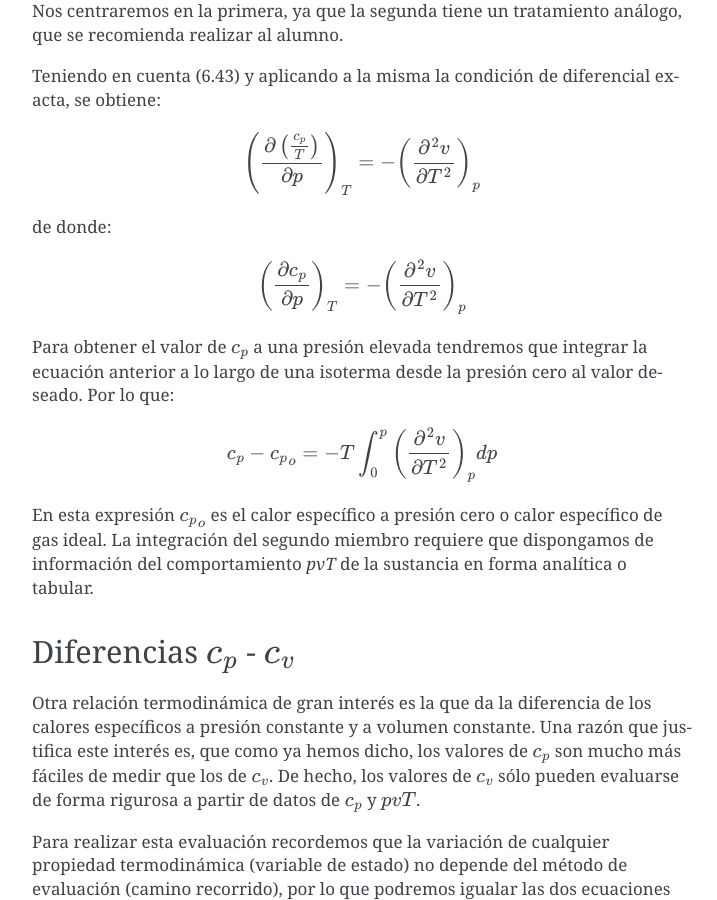
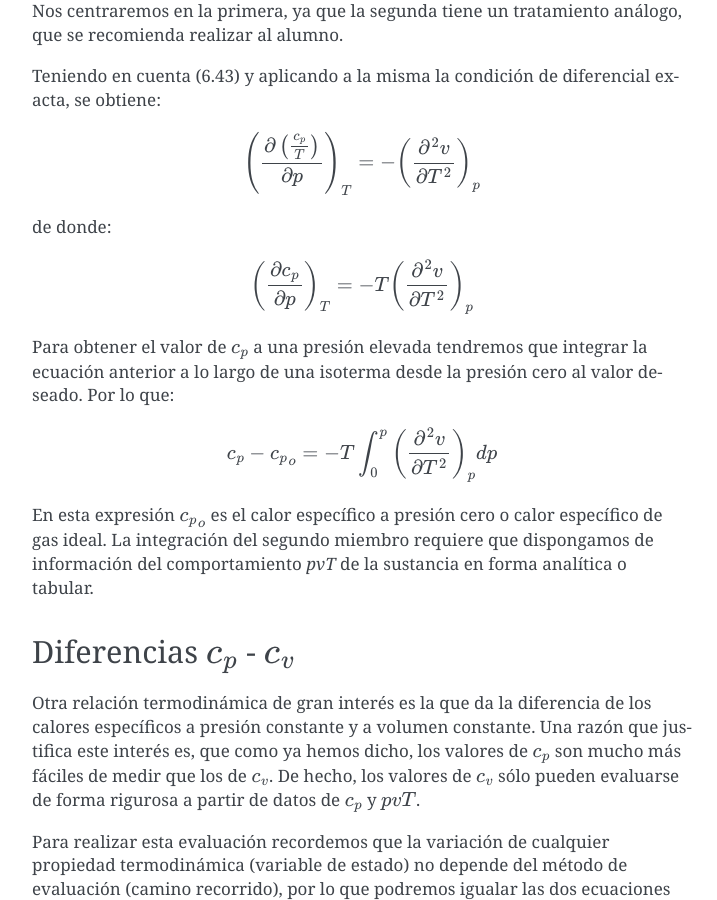
Before and after one commit to mantielero/termodinamica, a Sphinx documentation site: the page built from source/rtg_cp_cv_gamma.rst, in a window 1280 px wide and 900 px high, scrolled down 1201 px. Shown: the whole window, without its empty margins (388-1105 px from the left). Built offline with Sphinx 7.4.7, drawn with Linux system fonts in a browser that asks for light colours; pages that are not in the unit, such as notebooks, are missing from menus.

```diff
--- a/source/rtg_cp_cv_gamma.rst
+++ b/source/rtg_cp_cv_gamma.rst
@@ -44,7 +44,7 @@ de donde:
 
 .. math::
 
-   \left( \frac{\partial c_p}{\partial p} \right)_T = - \left( \frac{\partial ^2 v}{\partial T^2}\right)_p
+   \left( \frac{\partial c_p}{\partial p} \right)_T = - T \left( \frac{\partial ^2 v}{\partial T^2}\right)_p
 
 Para obtener el valor de :math:`c_p` a una presión elevada tendremos que integrar la ecuación anterior a lo largo de una isoterma desde la presión cero al valor deseado. Por lo que:
 
```
